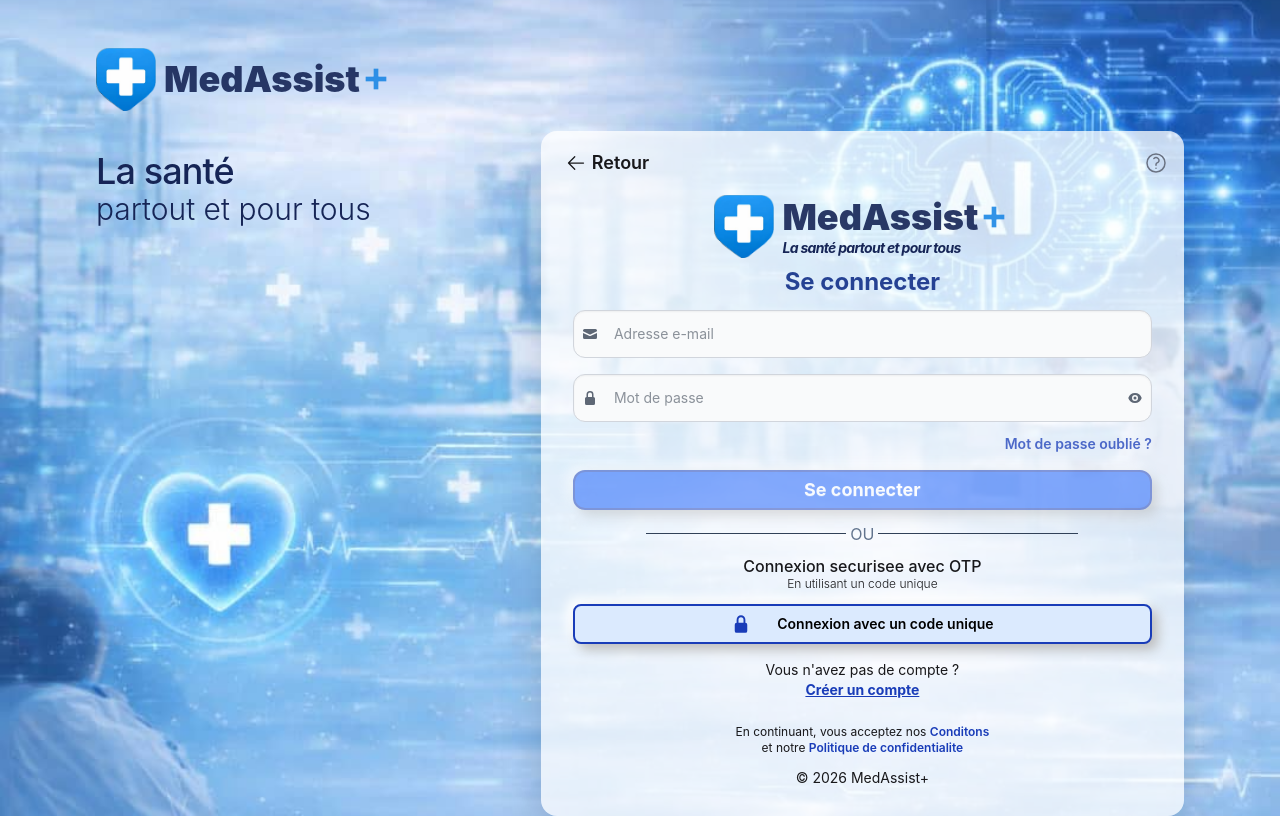
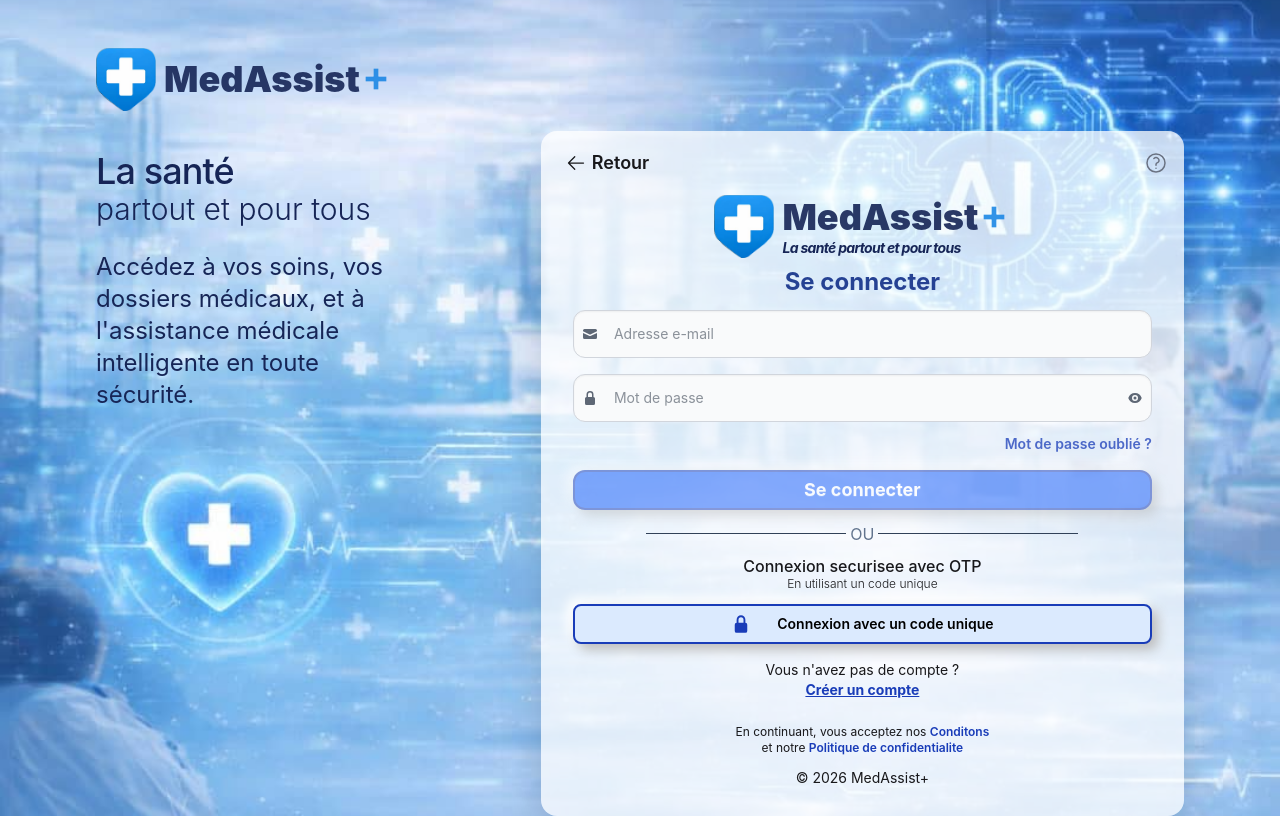
Before and after one commit to Nick-ulrich2/medassist, a React (Vite) app: page /login in a window 1280 px wide. Built offline with nearby package versions, Linux system fonts and the light colour scheme.

Commit message:
Reajustements

```diff
--- a/src/App.jsx
+++ b/src/App.jsx
@@ -14,8 +14,8 @@ function App() {
             <Routes>
                 <Route path="/" element={<Accueil />} />
                 <Route path="/login" element={<Login />} />
-                <Route path="/page1" element={<Page1/>}/>
-                 <Route path="/page2" element={<Page2/>}/>
+                <Route path="/page1" element={<Page1 />} />
+                <Route path="/page2" element={<Page2 />} />
 
             </Routes>
         </BrowserRouter>
--- a/src/pages/AuthPage.jsx
+++ b/src/pages/AuthPage.jsx
@@ -5,7 +5,6 @@ import { QuestionMarkCircleIcon } from "@heroicons/react/24/outline";
 import "./AuthPage.css";
 import { Banniere, SimpleBanniere } from '../components/ui/Banniere'
 
-// Cette fonction provoque plusieurs re-renders
 export function TypewriterLoop() {
   const textes = [
     "Accédez à vos soins, vos dossiers médicaux, et à l'assistance médicale intelligente en toute sécurité.",
@@ -22,40 +21,26 @@ export function TypewriterLoop() {
   const [indexTexte, setIndexTexte] = useState(0);
   const [text, setText] = useState("");
   const [isDeleting, setIsDeleting] = useState(false);
-  const i = useRef(0); // Stocke une valeur qui ne provoque pas de re-render
+  const i = useRef(0);
 
   useEffect(() => {
-    const current = textes[indexTexte]; // Texte actuel
-    let speed = isDeleting ? 10 : 50; // Vitesse d'animation (suppression rapide)
+    const current = textes[indexTexte];
+    let speed = isDeleting ? 10 : 50;
 
     const timeout = setTimeout(() => {
-      // setText((prev) =>
-      //   isDeleting
-      //     ? current.substring(0, prev.length - 1)
-      //     : current.substring(0, prev.length + 1)
-      // );
+      setText((prev) =>
+        isDeleting
+          ? current.substring(0, prev.length - 1)
+          : current.substring(0, prev.length + 1)
+      );
 
-      setText(current.substring(0, i.current)); // Affiche le texte
-      // i.current est la position actuelle dans le texte
-      i.current = isDeleting ? i.current - 1 : i.current + 1; // mise a jour du curseur
-
-      //   if (!isDeleting && text === current) {
-      //     setTimeout(() => setIsDeleting(true), 3000);
-      //   } else if (isDeleting && text === "") {
-      //     setIsDeleting(false);
-      //     setIndexTexte((prev) => (prev + 1) % textes.length);
-      //   }
-      // }, speed);
-      if (!isDeleting && i.current > current.length) {
+      if (!isDeleting && text === current) {
         setTimeout(() => setIsDeleting(true), 3000);
-      }
-      else if (isDeleting && i.current < 0) {
+      } else if (isDeleting && text === "") {
         setIsDeleting(false);
         setIndexTexte((prev) => (prev + 1) % textes.length);
-        i.current = 0;
       }
     }, speed);
-
 
     return () => clearTimeout(timeout);
   }, [text, isDeleting, indexTexte, textes]);
@@ -86,6 +71,7 @@ const AuthPage = ({ children, admin = "" }) => {
   const activeIndex = timelinePages.indexOf(location.pathname);
 
   const colors = timelinePages.map((_, index) => index <= activeIndex ? "bg-primary" : "");
+
 
   return (
     <div className='
@@ -131,7 +117,7 @@ const AuthPage = ({ children, admin = "" }) => {
             <p className='text-4xl tracking-tight font-medium'>La santé</p>
             <p className='text-3xl font-light'>partout et pour tous</p>
           </div>
-          {<TypewriterLoop />}
+          {<TypewriterLoop/>}
         </div>
         <div className='
           container
--- a/src/pages/Login.jsx
+++ b/src/pages/Login.jsx
@@ -23,7 +23,7 @@ export function LoginHeader() {
     )
 }
 
-export function Inputs({email, setEmail, showPassword, password,}) {
+export function Inputs({email, setEmail, showPassword, password, setShowPassword}) {
     return (
         <div className='w-full flex flex-col gap-1 justify-between'>
             <Input
@@ -86,7 +86,7 @@ const Login = () => {
             >
                 <LoginHeader />
 
-                <Inputs />
+                <Inputs email={email} setEmail={setEmail} showPassword={showPassword} password={password} setShowPassword={setShowPassword}/>
 
                 <span className='w-full mb-4 font-semibold opacity-75'>
                     <Link to="#" className='text-sm max-lg:text-md float-end text-blue-800' >Mot de passe oublié ?</Link>
```
